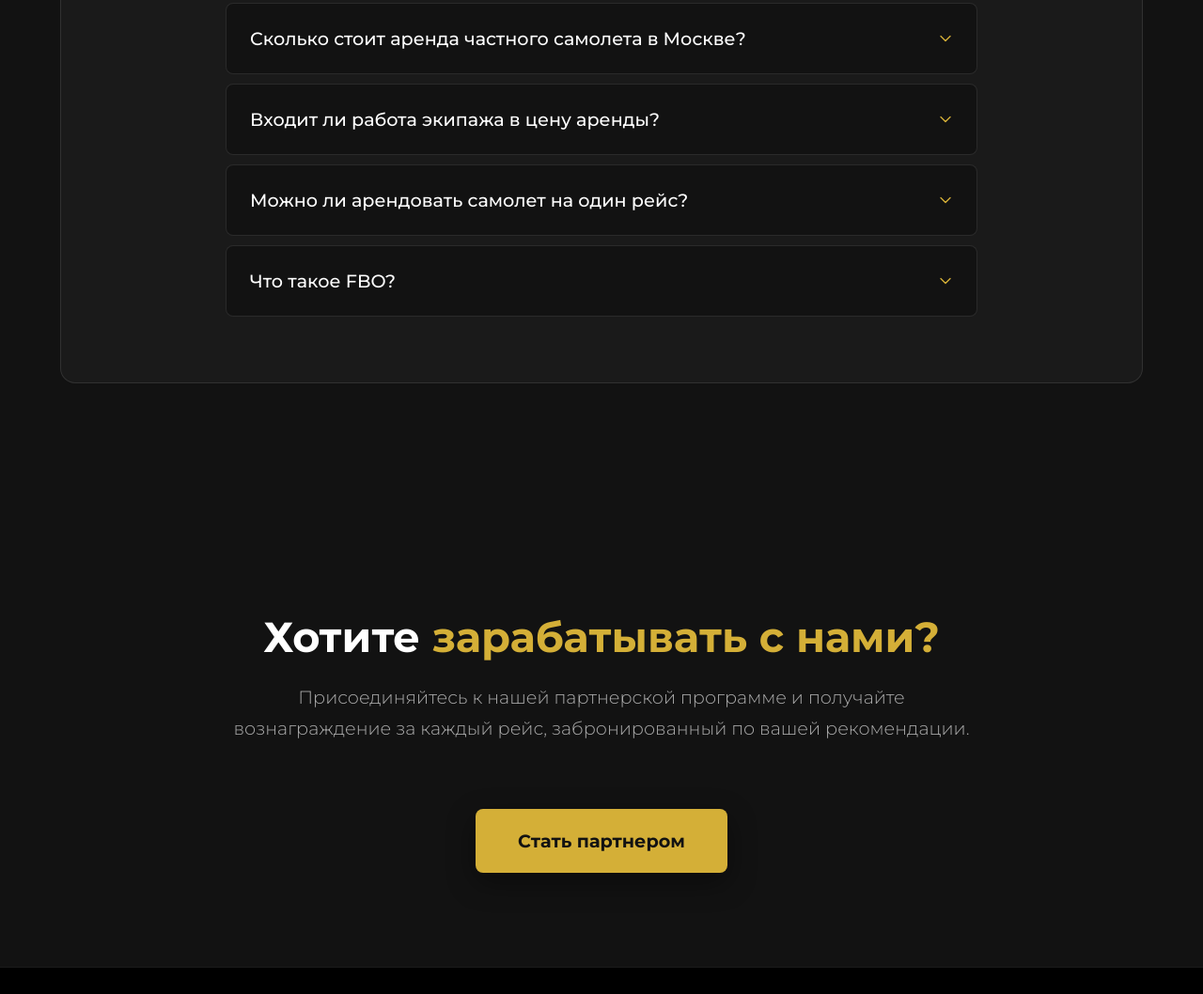
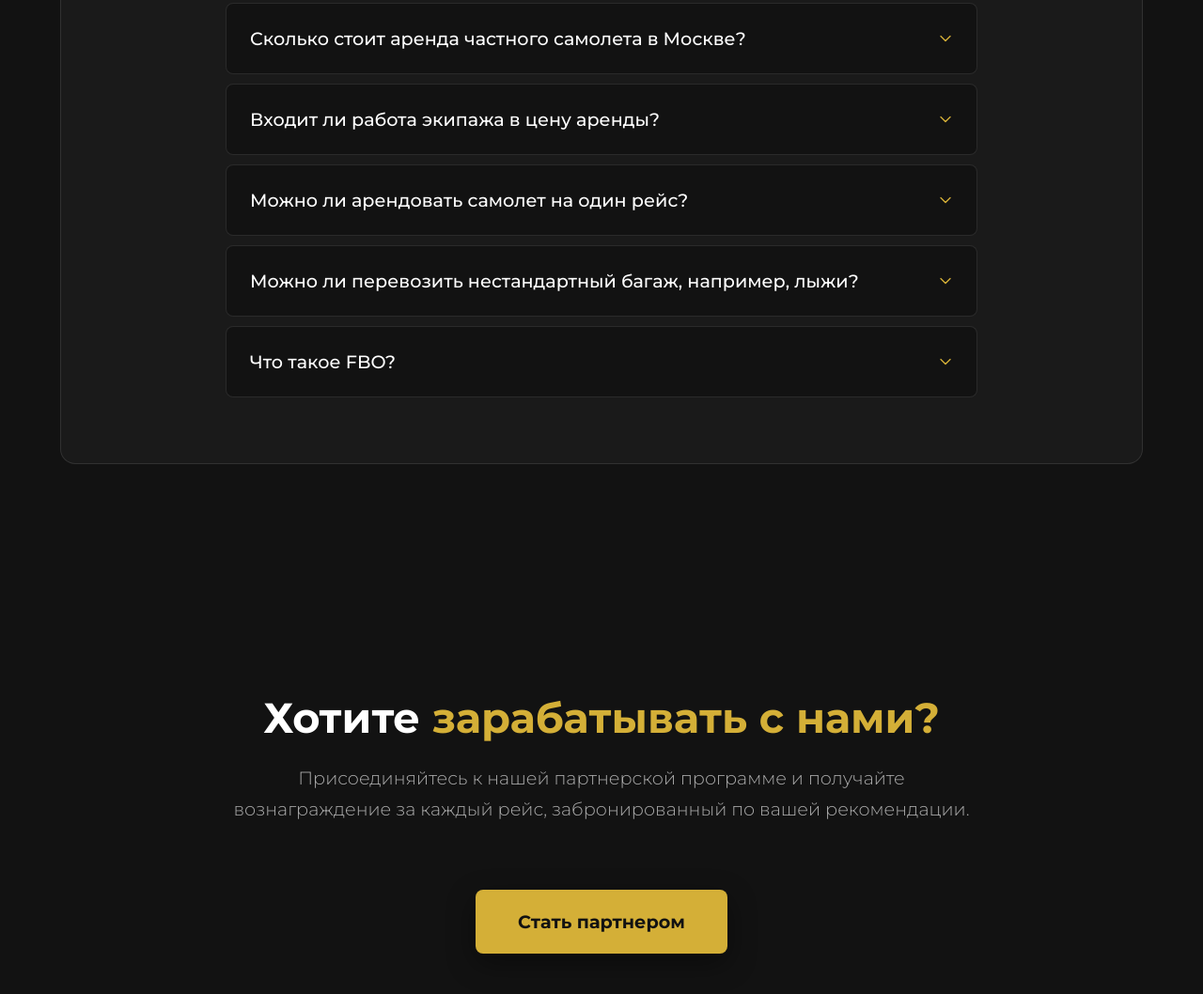
Before and after one commit to champion-shipping/aerovip, a plain HTML site: page index.html in a window 1280 px wide. Shown: the part 6592-7650 px from the top of the page at 94% size. Drawn offline with Linux system fonts and the light colour scheme.

Commit message:
Update index.html

```diff
--- a/index.html
+++ b/index.html
@@ -398,6 +398,10 @@
                         <div class="faq-question">Можно ли арендовать самолет на один рейс?<svg xmlns="http://www.w3.org/2000/svg" fill="none" viewBox="0 0 24 24" stroke-width="2" stroke="currentColor"><path stroke-linecap="round" stroke-linejoin="round" d="M19.5 8.25l-7.5 7.5-7.5-7.5" /></svg></div>
                         <div class="faq-answer"><p>Конечно. Самый популярный формат — это аренда на один рейс (one-way) или перелет туда-обратно (round trip). Вы платите только за то, что вам нужно.</p></div>
                     </div>
+					<div class="faq-item">
+                        <div class="faq-question">Можно ли перевозить нестандартный багаж, например, лыжи?<svg xmlns="http://www.w3.org/2000/svg" fill="none" viewBox="0 0 24 24" stroke-width="2" stroke="currentColor"><path stroke-linecap="round" stroke-linejoin="round" d="M19.5 8.25l-7.5 7.5-7.5-7.5" /></svg></div>
+                        <div class="faq-answer"><p>Да, это одно из преимуществ. Главное — заранее сообщить менеджеру о габаритах и весе такого багажа, чтобы убедиться, что он поместится в багажный отсек выбранного самолета.</p></div>
+                    </div>
                     <div class="faq-item">
                         <div class="faq-question">Что такое FBO?<svg xmlns="http://www.w3.org/2000/svg" fill="none" viewBox="0 0 24 24" stroke-width="2" stroke="currentColor"><path stroke-linecap="round" stroke-linejoin="round" d="M19.5 8.25l-7.5 7.5-7.5-7.5" /></svg></div>
                         <div class="faq-answer"><p>FBO (Fixed-Base Operator) — это по сути частный VIP-терминал в аэропорту, который обслуживает рейсы бизнес-авиации. Именно благодаря FBO обеспечивается быстрое и конфиденциальное прохождение всех предполетных процедур.</p></div>
```
